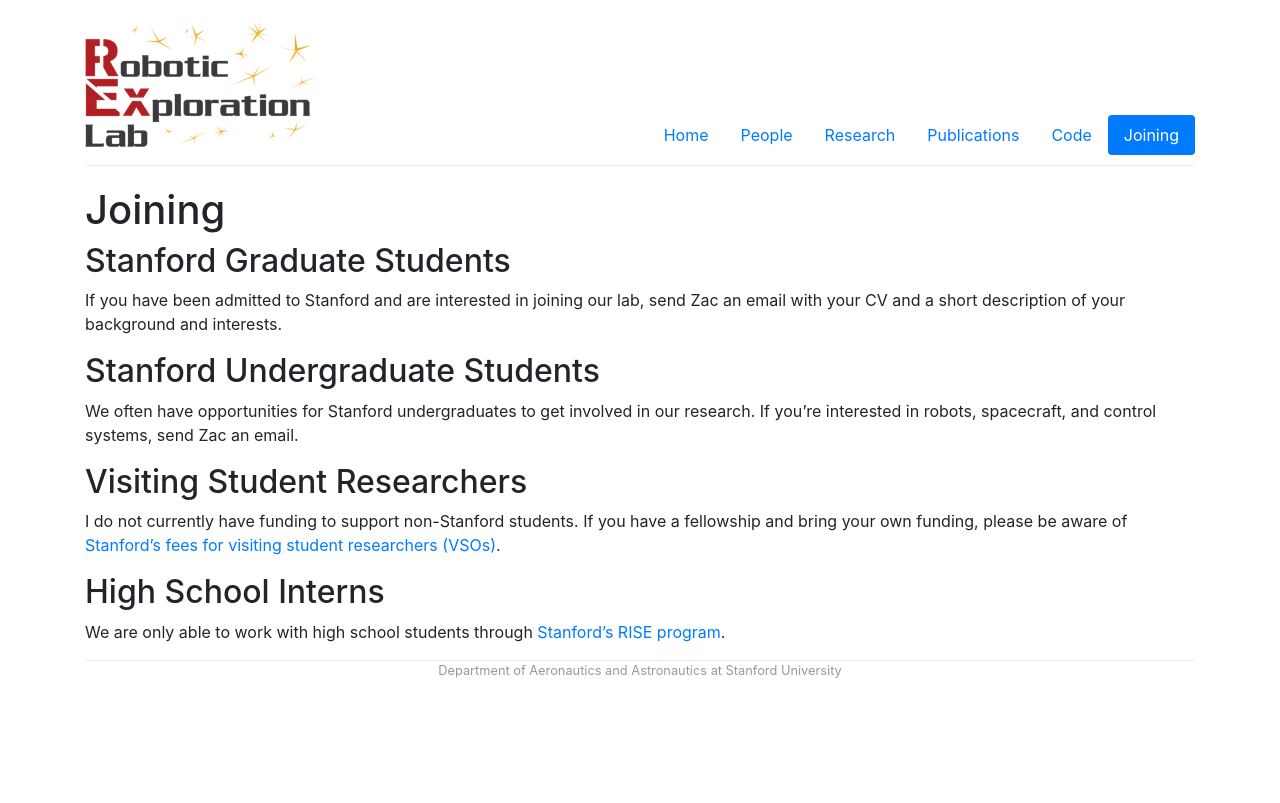
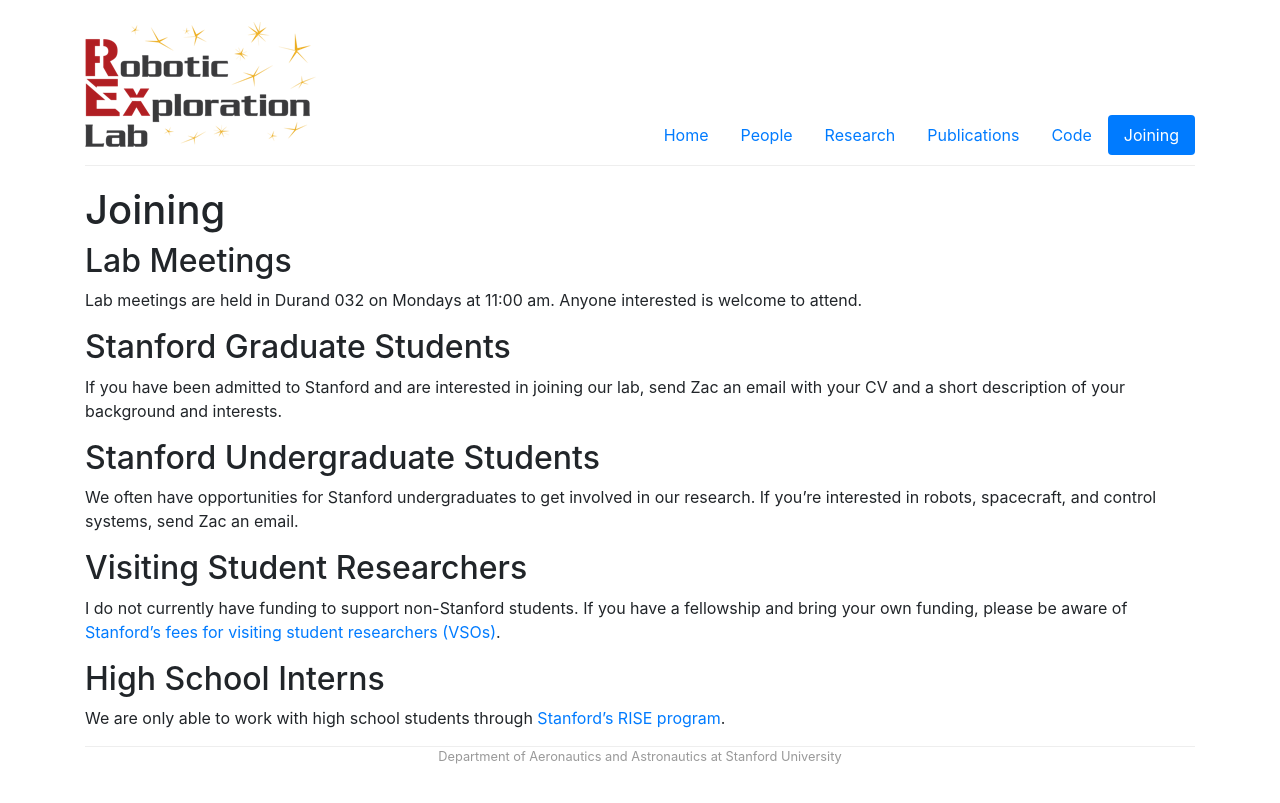
Before and after one commit to RoboticExplorationLab/roboticexplorationlab.github.io, a Jekyll site: the page built from join.md, in a window 1280 px wide. Shown: the top 803 px of the page. Built offline with Jekyll 4.4.1, drawn with Linux system fonts in a browser that asks for light colours.

Commit message:
Add Lab meeting time

```diff
--- a/join.md
+++ b/join.md
@@ -2,6 +2,9 @@
 layout: default
 title: Joining
 ---
+
+## Lab Meetings
+Lab meetings are held in Durand 032 on Mondays at 11:00 am. Anyone interested is welcome to attend.
 
 ## Stanford Graduate Students
 
```
Also changed, not shown: _posts/2019-08-15-juliacon.md (+1 -0 lines), _posts/2019-09-21-aiaa_astrodynamics.md (+1 -0 lines).
